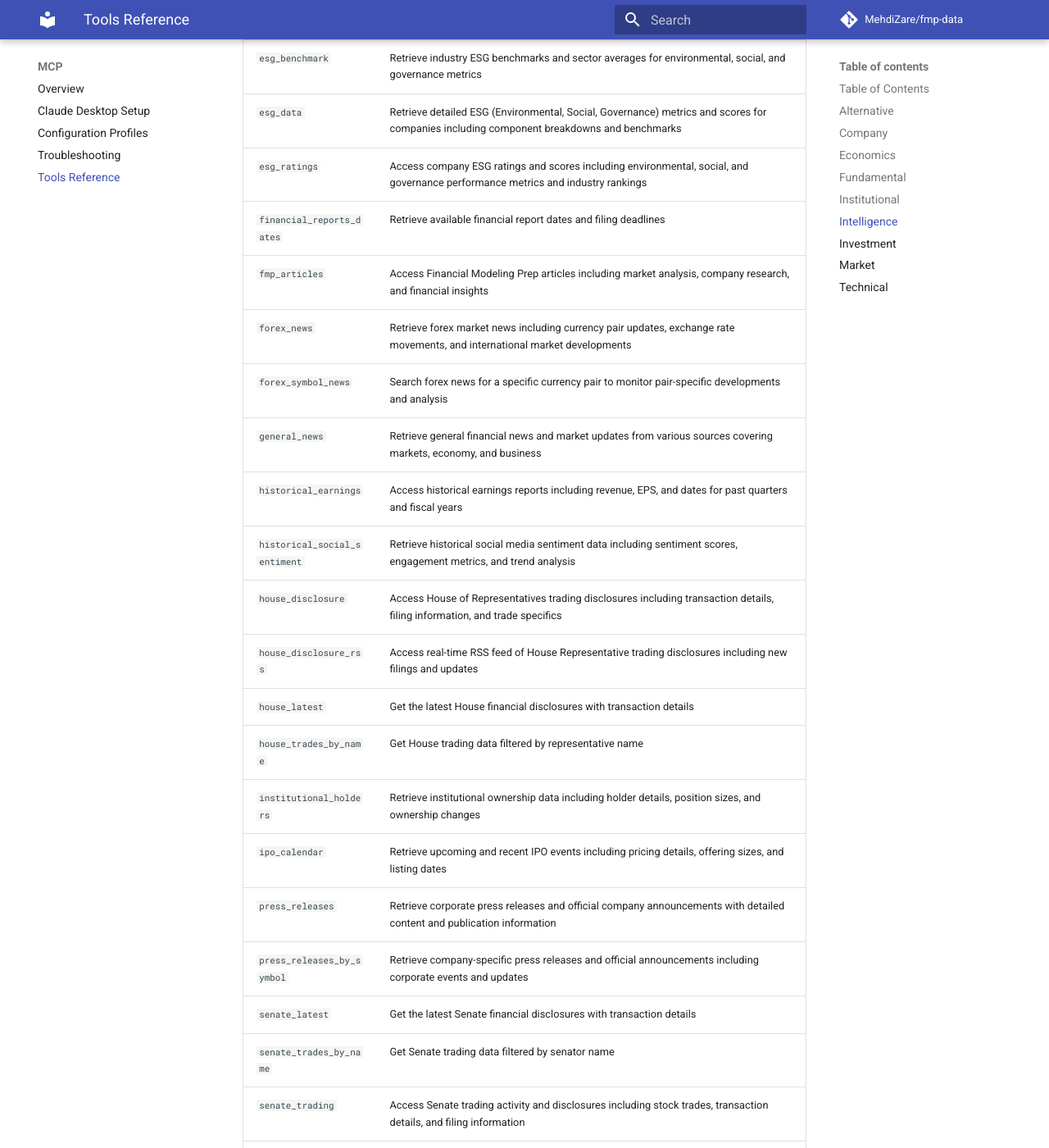
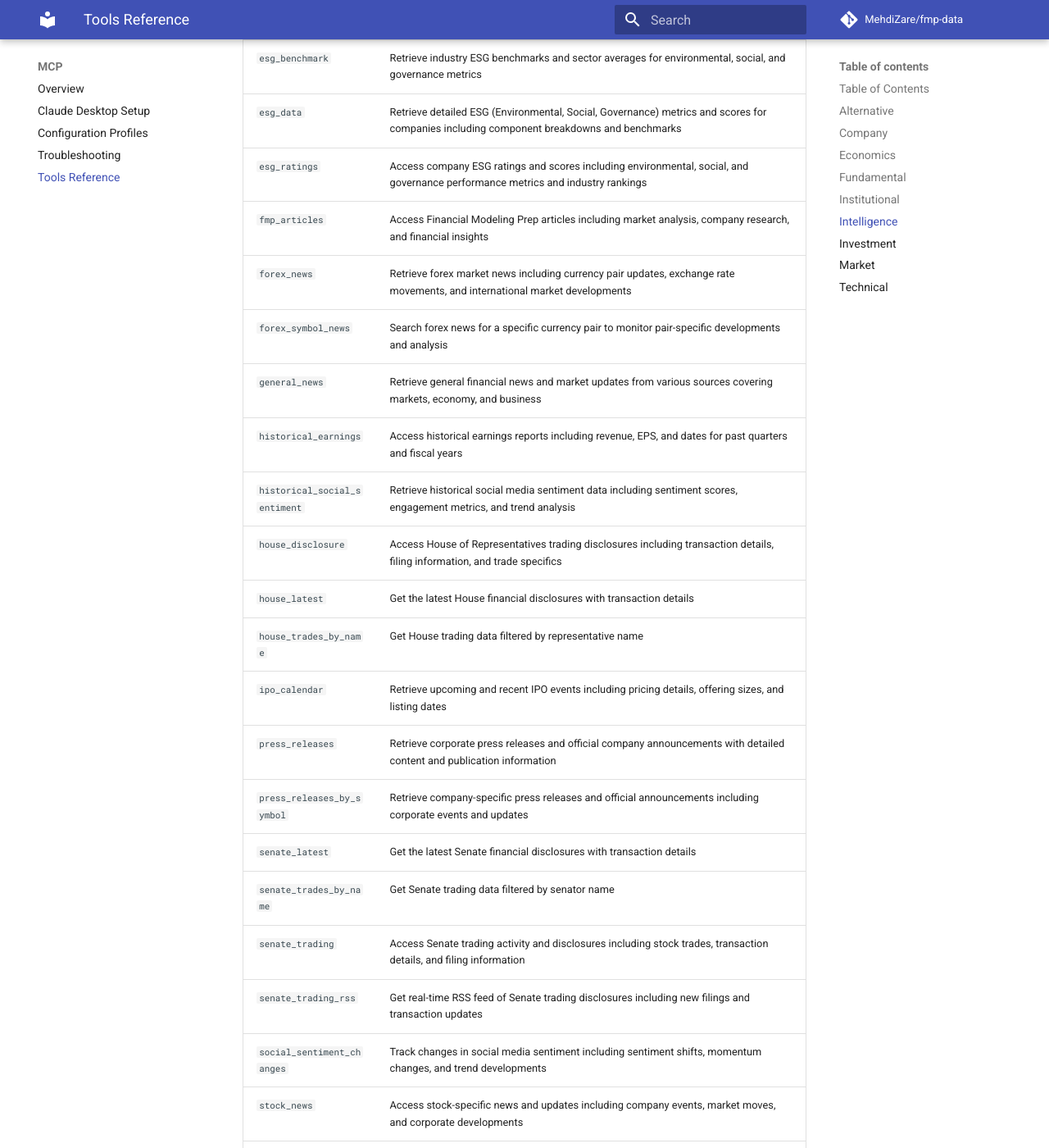
Before and after one commit to MehdiZare/fmp-data, an MkDocs documentation site: the page built from docs/mcp/tools.md, in a window 1280 px wide and 1400 px high, scrolled down 7410 px. Shown: the whole window at 82% size. Built offline with MkDocs 1.6.1 and Material for MkDocs 9.7.7, drawn with Linux system fonts in a browser that asks for light colours; comment, search, counter and statistics services are not loaded; the version menu is left out.

Commit message:
Please provide the relevant `Diff` so I can generate an appropriate commit message.

```diff
--- a/docs/mcp/tools.md
+++ b/docs/mcp/tools.md
@@ -153,7 +153,6 @@ For full FMP endpoint coverage, use the Python client. The MCP tool catalog incl
 | `esg_benchmark` | Retrieve industry ESG benchmarks and sector averages for environmental, social, and governance metrics |
 | `esg_data` | Retrieve detailed ESG (Environmental, Social, Governance) metrics and scores for companies including component breakdowns and benchmarks |
 | `esg_ratings` | Access company ESG ratings and scores including environmental, social, and governance performance metrics and industry rankings |
-| `financial_reports_dates` | Retrieve available financial report dates and filing deadlines |
 | `fmp_articles` | Access Financial Modeling Prep articles including market analysis, company research, and financial insights |
 | `forex_news` | Retrieve forex market news including currency pair updates, exchange rate movements, and international market developments |
 | `forex_symbol_news` | Search forex news for a specific currency pair to monitor pair-specific developments and analysis |
@@ -161,10 +160,8 @@ For full FMP endpoint coverage, use the Python client. The MCP tool catalog incl
 | `historical_earnings` | Access historical earnings reports including revenue, EPS, and dates for past quarters and fiscal years |
 | `historical_social_sentiment` | Retrieve historical social media sentiment data including sentiment scores, engagement metrics, and trend analysis |
 | `house_disclosure` | Access House of Representatives trading disclosures including transaction details, filing information, and trade specifics |
-| `house_disclosure_rss` | Access real-time RSS feed of House Representative trading disclosures including new filings and updates |
 | `house_latest` | Get the latest House financial disclosures with transaction details |
 | `house_trades_by_name` | Get House trading data filtered by representative name |
-| `institutional_holders` | Retrieve institutional ownership data including holder details, position sizes, and ownership changes |
 | `ipo_calendar` | Retrieve upcoming and recent IPO events including pricing details, offering sizes, and listing dates |
 | `press_releases` | Retrieve corporate press releases and official company announcements with detailed content and publication information |
 | `press_releases_by_symbol` | Retrieve company-specific press releases and official announcements including corporate events and updates |
```
Also changed, not shown: docs/api/endpoints.md (+0 -1 lines), docs/mcp/configurations.md (+1 -1 lines).
